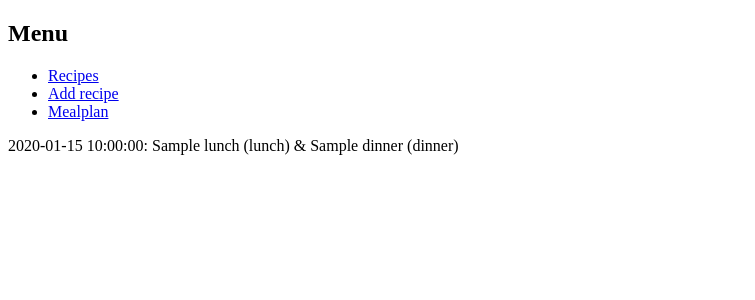
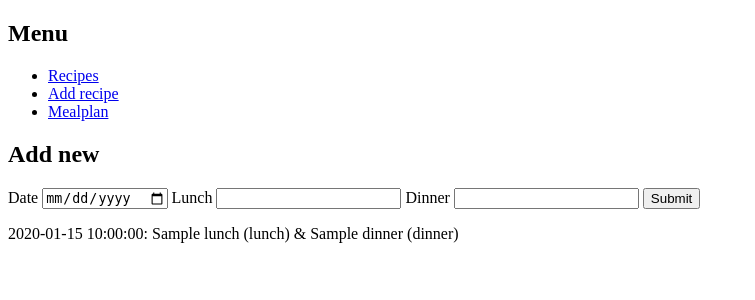
Before and after one commit to SimoHellgren/cookbook, a Flask app: template templates/mealplan.html in a window 1280 px wide. Shown: the top 300 px of the page, without its empty margins (0-755 px from the left). Run offline with Flask 2, Linux system fonts and the light colour scheme; the template is opened without the code that fills it: most values are stand-ins (such as "Sample title", 1, 10 or a date in 2020).

Commit message:
basic mealplan editing

```diff
--- a/app.py
+++ b/app.py
@@ -2,7 +2,7 @@ from itertools import chain
 
 from flask import Flask, render_template, request
 
-from db import create_recipe, read_recipes, read_mealplan
+from db import create_recipe, read_recipes, read_mealplan, write_mealplan
 
 app = Flask(__name__)
 
@@ -59,6 +59,16 @@ def add_recipe():
     return render_template("add_recipe.html")
 
 
-@app.route("/mealplan")
+@app.route("/mealplan", methods=("GET", "POST"))
 def mealplan():
-    return render_template('mealplan.html', mealplan=read_mealplan())
+    mp = read_mealplan()
+    if request.method == "POST":
+        date = request.form["date"]
+        lunch = request.form["lunch"]
+        dinner = request.form["dinner"]
+        new_mealplan = [{"date": date, "lunch": lunch, "dinner": dinner}, *mp]
+        write_mealplan(new_mealplan)
+
+        return render_template("mealplan.html", mealplan=new_mealplan)
+
+    return render_template("mealplan.html", mealplan=mp)
--- a/db.py
+++ b/db.py
@@ -26,3 +26,8 @@ def create_recipe(filename, name, ingredients, method, tags=None):
 def read_mealplan():
     with open("./mealplan/mealplan.json", "r") as f:
         return json.load(f)
+
+
+def write_mealplan(mp):
+    with open('./mealplan/mealplan.json', 'w') as f:
+        json.dump(mp, f)
--- a/templates/mealplan.html
+++ b/templates/mealplan.html
@@ -3,6 +3,20 @@
 {% block title %}Mealplan{% endblock %}
 
 {% block content%}
+    <h1>Add new</h1>
+    <form method="post">
+        <label for="date">Date</label>
+        <input name="date" id="date" type="date"/>
+
+        <label for="lunch">Lunch</label>
+        <input name="lunch" id="lunch"/>
+
+        <label for="dinner">Dinner</label>
+        <input name="dinner" id="dinner"/>
+
+        <input type="submit">
+
+    </form>
     {% for row in mealplan%}
         <p>{{ row['date'] }}: {{ row['lunch'] }} (lunch) & {{ row['dinner'] }} (dinner)</p>
     {% endfor %}
```
